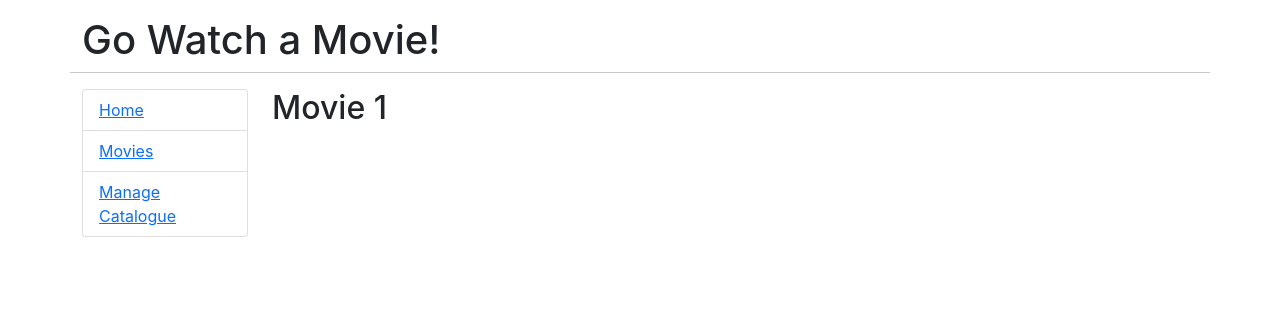
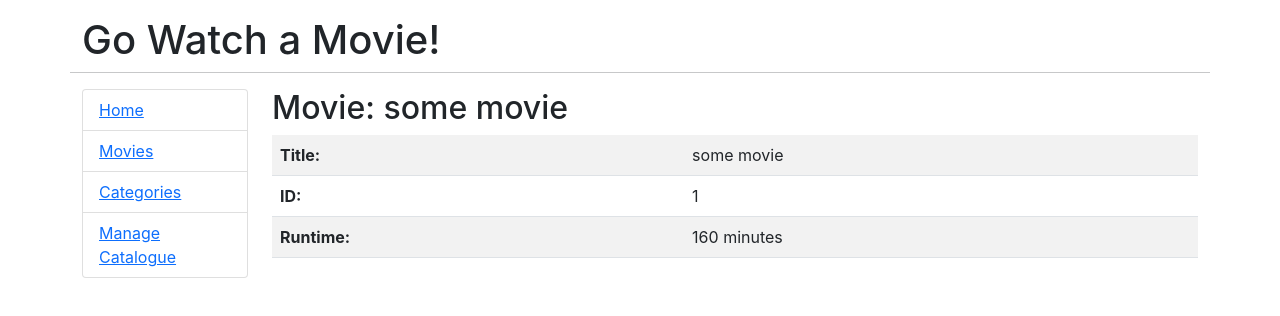
Before and after one commit to weilyuwang/go-movies-frontend, a React (Create React App) app: page /#/movies/1 in a window 1280 px wide. Shown: the top 316 px of the page. Built offline with nearby package versions, Linux system fonts and the light colour scheme.

Commit message:
show single movie

```diff
--- a/src/App.js
+++ b/src/App.js
@@ -5,7 +5,9 @@
 import Movies from "./components/Movies";
 import Movie from "./components/Movie";
 import Home from "./components/Home";
+import CategoryPage from "./components/CategoryPage";
 import Admin from "./components/Admin";
+import Categories from "./components/Categories";
 
 const App = () => {
   return (
@@ -27,6 +29,9 @@
                   <Link to="/movies">Movies</Link>
                 </li>
                 <li className="list-group-item">
+                  <Link to="/by-category">Categories</Link>
+                </li>
+                <li className="list-group-item">
                   <Link to="/admin">Manage Catalogue</Link>
                 </li>
               </ul>
@@ -35,12 +40,26 @@
 
           <div className="col-md-10">
             <Switch>
-              <Route path="/movies/:id">
-                <Movie />
-              </Route>
+              <Route path="/movies/:id" component={Movie} />
               <Route path="/movies">
                 <Movies />
               </Route>
+              <Route exact path="/by-category">
+                <CategoryPage />
+              </Route>
+
+              <Route
+                exact
+                path="/by-category/drama"
+                render={(props) => <Categories {...props} title={`Drama`} />}
+              />
+
+              <Route
+                exact
+                path="/by-category/comedy"
+                render={(props) => <Categories {...props} title={`Comedy`} />}
+              />
+
               <Route path="/admin">
                 <Admin />
               </Route>
--- /dev/null
+++ b/src/components/Categories.js
@@ -0,0 +1,7 @@
+import React from "react";
+
+const Categories = ({ title }) => {
+  return <h2>Category: {title}</h2>;
+};
+
+export default Categories;
--- /dev/null
+++ b/src/components/CategoryPage.js
@@ -0,0 +1,22 @@
+import React from "react";
+import { useRouteMatch, Link } from "react-router-dom";
+
+const CategoryPage = () => {
+  const { path, url } = useRouteMatch();
+
+  return (
+    <div>
+      <h2>Categories</h2>
+      <ul>
+        <li>
+          <Link to={`${path}/drama`}>Drama</Link>
+        </li>
+        <li>
+          <Link to={`${path}/comedy`}>Comedy</Link>
+        </li>
+      </ul>
+    </div>
+  );
+};
+
+export default CategoryPage;
--- a/src/components/Movie.js
+++ b/src/components/Movie.js
@@ -1,12 +1,40 @@
-import React from "react";
+import React, { useState, useEffect } from "react";
 import { useParams } from "react-router-dom";
 
 const Movie = () => {
   const { id } = useParams();
+  const [movie, setMovie] = useState({});
+
+  useEffect(() => {
+    setMovie({ id, title: "some movie", runtime: 160 });
+  }, [id]);
 
   return (
     <>
-      <h2>Movie {id}</h2>
+      <h2>Movie: {movie.title}</h2>
+      <table className="table table-compact table-striped">
+        <thead></thead>
+        <tbody>
+          <tr>
+            <td>
+              <strong>Title:</strong>
+            </td>
+            <td>{movie.title}</td>
+          </tr>
+          <tr>
+            <td>
+              <strong>ID:</strong>
+            </td>
+            <td>{movie.id}</td>
+          </tr>
+          <tr>
+            <td>
+              <strong>Runtime:</strong>
+            </td>
+            <td>{movie.runtime} minutes</td>
+          </tr>
+        </tbody>
+      </table>
     </>
   );
 };
```
Also changed, not shown: 1 other file (tests, documents, lock files or other folders).
